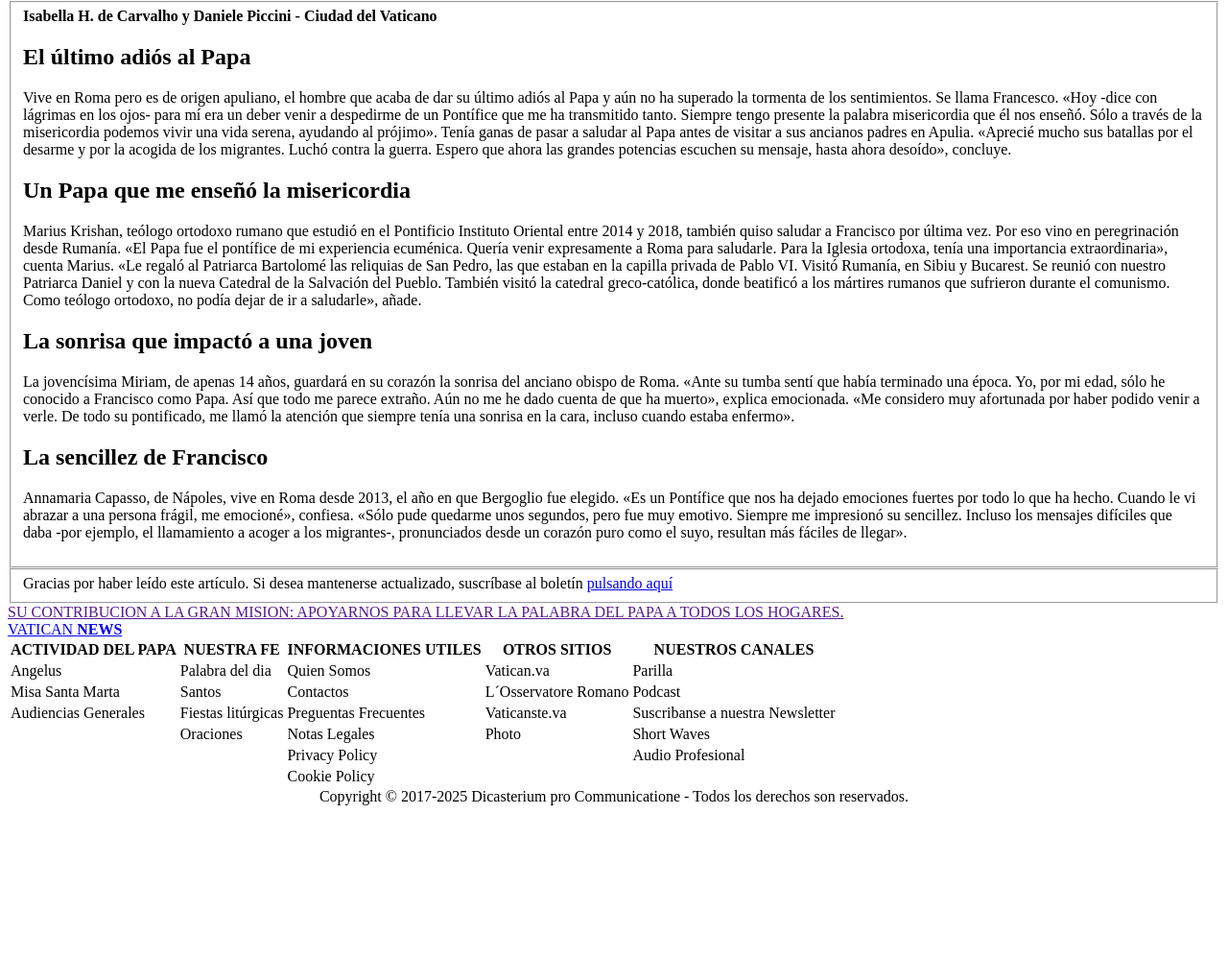
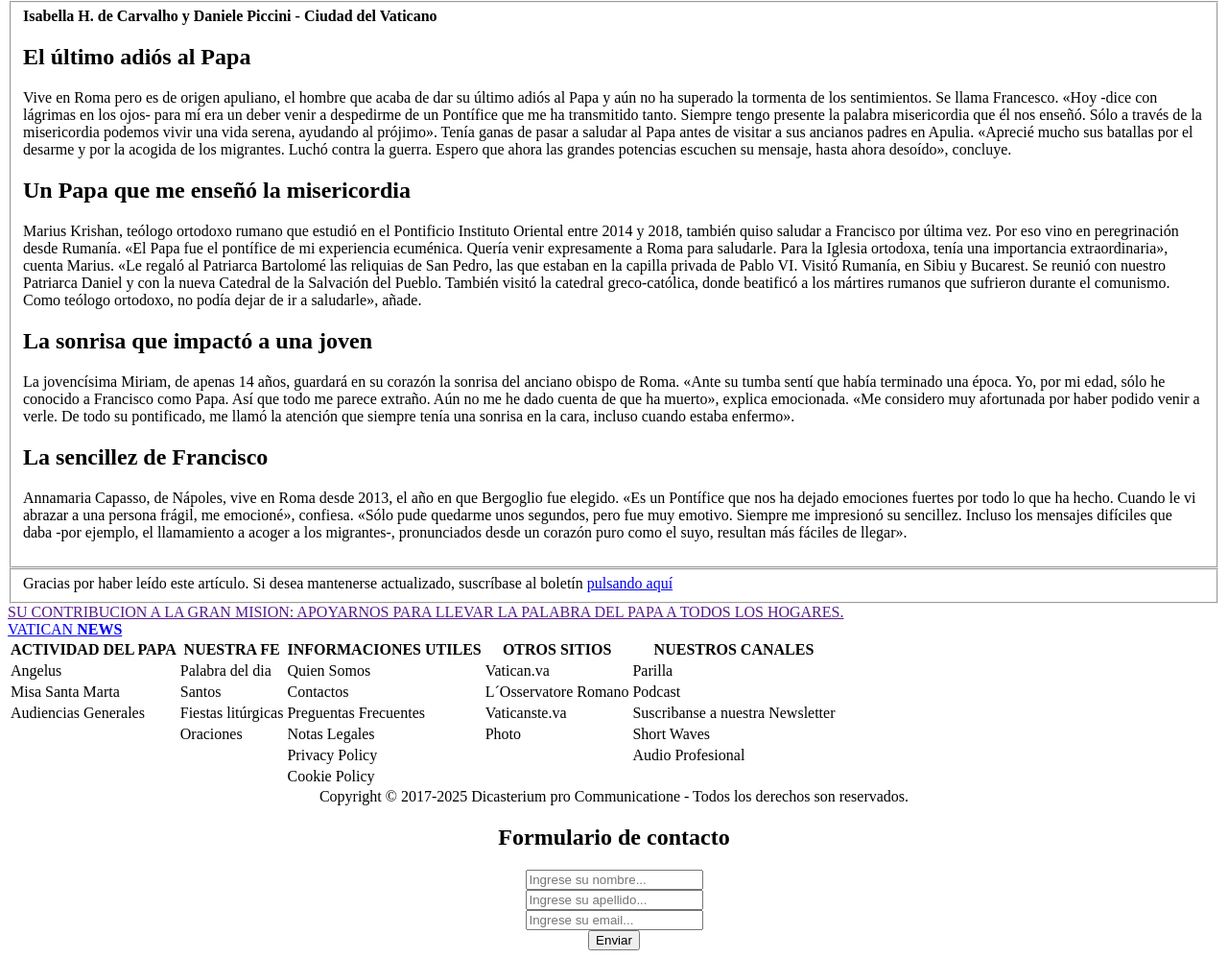
Before and after one commit to nicolasandradedesarrollosit/UAI, a plain HTML site: page clase3.html in a window 1280 px wide. Shown: the part 806-1804 px from the top of the page at 96% size. Before the commit the page ends 1653 px from the top, so only its background shows below. Drawn offline with Linux system fonts and the light colour scheme.

Commit message:
Version final tp clase 3

```diff
--- a/clase3.html
+++ b/clase3.html
@@ -144,11 +144,18 @@
                 <td></td>
             </tr>
         </table>
-    </footer>
-    <footer2>
         <center>
             Copyright © 2017-2025 Dicasterium pro Communicatione - Todos los derechos son reservados.
         </center>
-    </footer2>
+        <center>
+            <form action="send.php">
+                <h2>Formulario de contacto</h2>
+                <input placeholder="Ingrese su nombre..." name="nombre" type="text" required><br>
+                <input placeholder="Ingrese su apellido..." name="apellido" type="text" required><br>
+                <input placeholder="Ingrese su email..." type="email" required><br>
+                <input type="submit" value="Enviar">
+            </form>
+        </center>
+    </footer>
 </body>
 </html>
```
